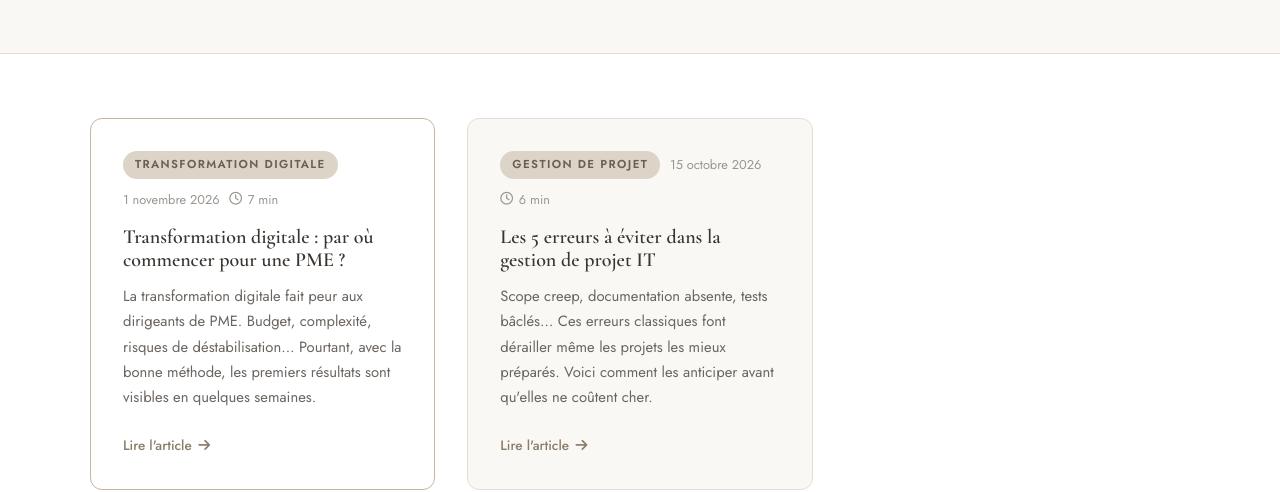
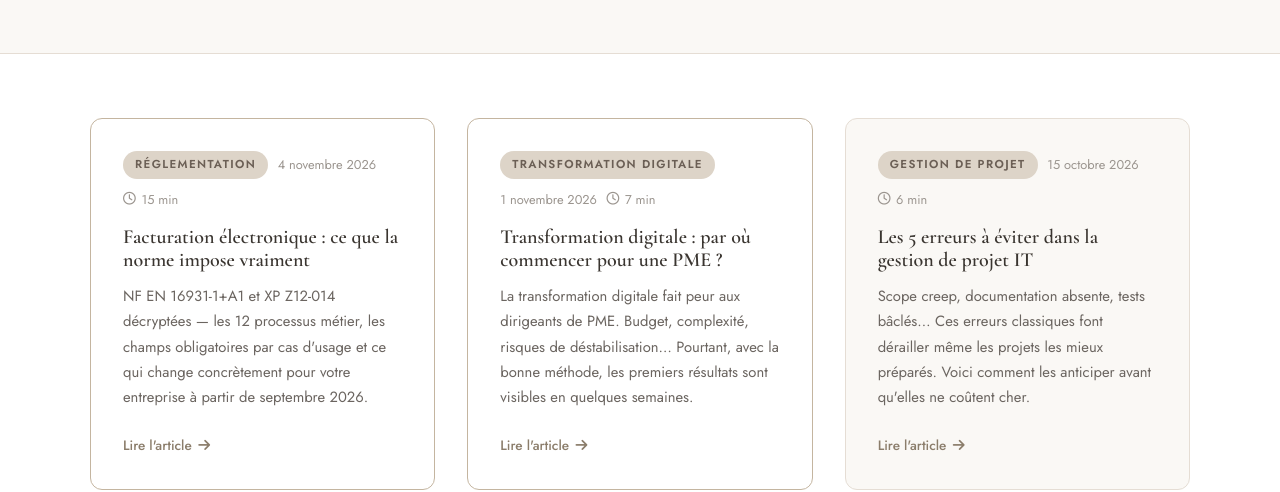
Before and after one commit to seemsharp/seemsharp-website, a plain HTML site: page public/blog/index.html in a window 1280 px wide. Shown: the part 326-818 px from the top of the page. Drawn offline with nearby package versions, Linux system fonts and the light colour scheme.

Commit message:
feat: ajout article facturation électronique dans l'index du blog
Co-Authored-By: Claude Sonnet 4.6 <noreply@anthropic.com>

```diff
--- a/public/blog/index.html
+++ b/public/blog/index.html
@@ -89,6 +89,19 @@
 
           <article class="blog-card blog-card--featured">
             <div class="blog-card-meta">
+              <span class="blog-tag">Réglementation</span>
+              <time datetime="2026-11-04">4 novembre 2026</time>
+              <span class="reading-time"><i class="fa-regular fa-clock"></i> 15 min</span>
+            </div>
+            <h2 class="blog-card-title">
+              <a href="facturation-electronique-norme-afnor.html">Facturation électronique : ce que la norme impose vraiment</a>
+            </h2>
+            <p class="blog-card-excerpt">NF EN 16931-1+A1 et XP Z12-014 décryptées — les 12 processus métier, les champs obligatoires par cas d'usage et ce qui change concrètement pour votre entreprise à partir de septembre 2026.</p>
+            <a href="facturation-electronique-norme-afnor.html" class="blog-read-more">Lire l'article <i class="fa-solid fa-arrow-right"></i></a>
+          </article>
+
+          <article class="blog-card blog-card--featured">
+            <div class="blog-card-meta">
               <span class="blog-tag">Transformation digitale</span>
               <time datetime="2026-11-01">1 novembre 2026</time>
               <span class="reading-time"><i class="fa-regular fa-clock"></i> 7 min</span>
@@ -139,6 +152,7 @@
       <div class="footer-links">
         <h4>Articles</h4>
         <ul>
+          <li><a href="facturation-electronique-norme-afnor.html">Facturation électronique — Norme AFNOR</a></li>
           <li><a href="transformation-digitale-pme.html">Transformation digitale PME</a></li>
           <li><a href="5-erreurs-gestion-projet-it.html">5 erreurs en gestion de projet</a></li>
         </ul>
```
